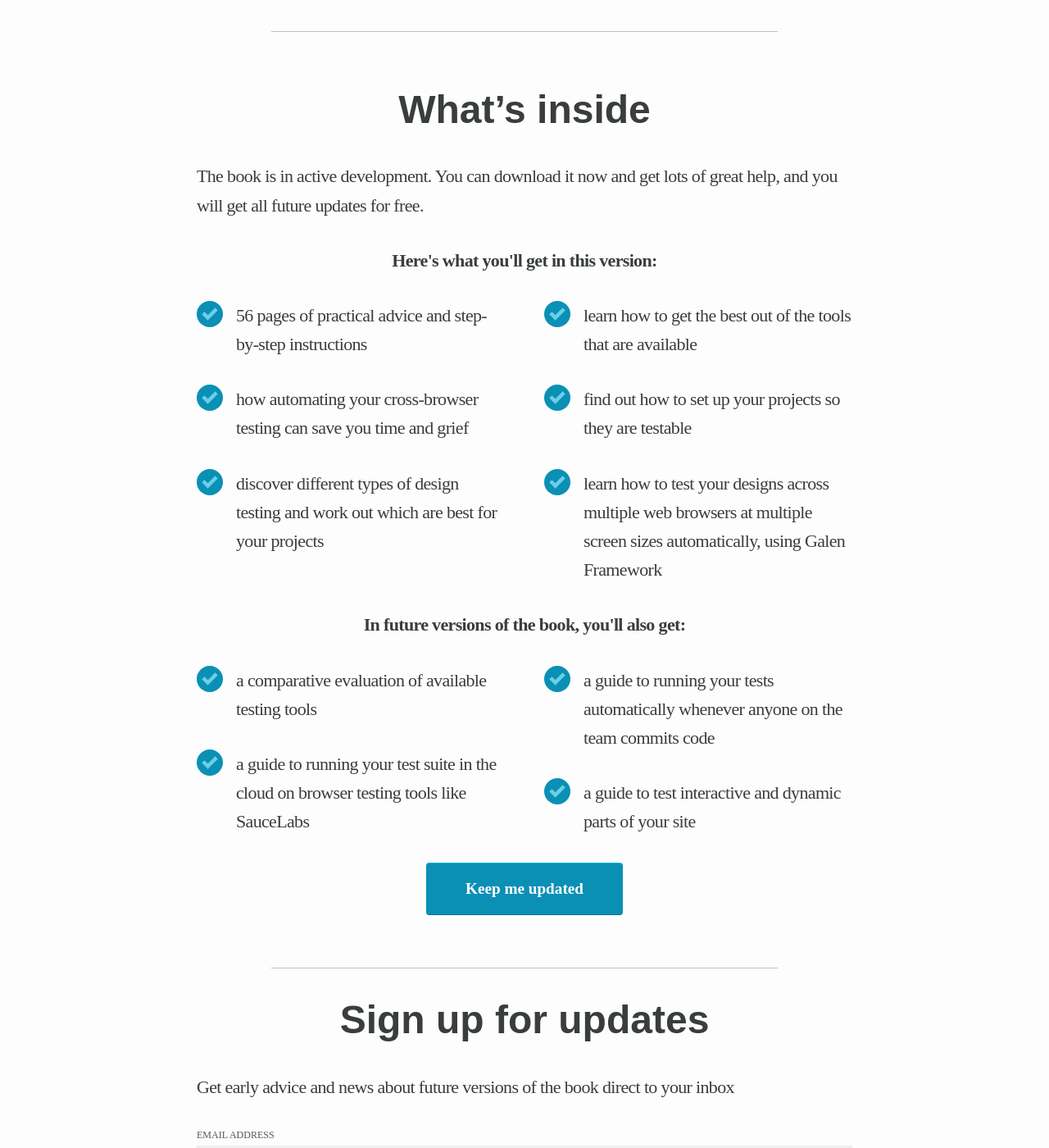
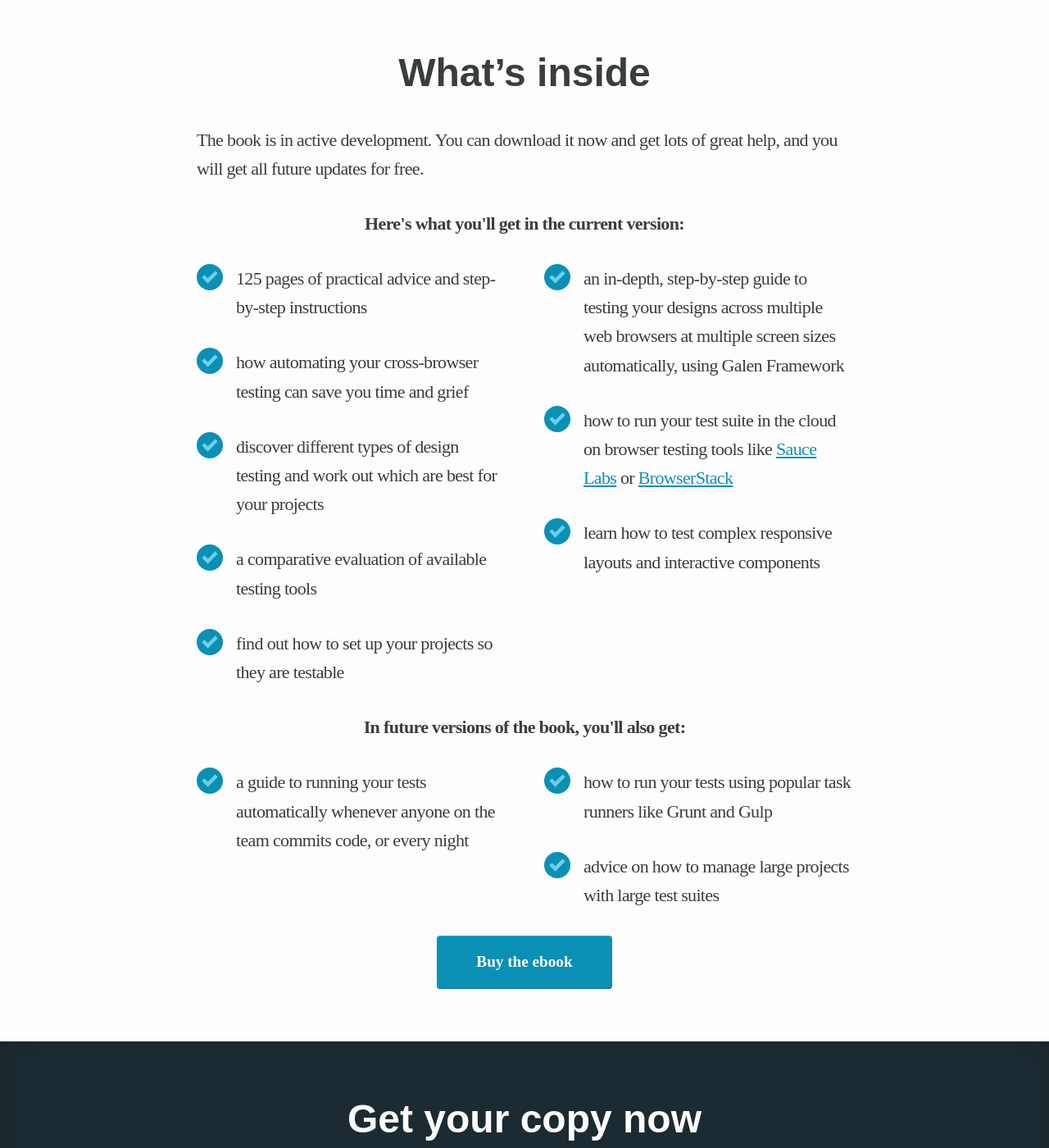
Before and after one commit to froots/froots.github.io, a Jekyll site: the page built from automated-testing-for-web-designers/index.html, in a window 1280 px wide and 1400 px high, scrolled down 3639 px. Shown: the whole window at 82% size. Built offline with Jekyll 4.4.1, drawn with Linux system fonts in a browser that asks for light colours; some of the changed text lies outside the part shown.

Commit message:
Updated ATFWD landing page for 0.2 changes

```diff
--- a/automated-testing-for-web-designers/index.html
+++ b/automated-testing-for-web-designers/index.html
@@ -21,7 +21,7 @@
 
 <div class="container intro">
   <div class="row">
-    <p class="intro-text">Testing your websites across all the popular browsers and devices is <strong>tedious</strong>, <strong>slow</strong> and often <strong>expensive</strong>. There are 100 more useful things that you could be doing, if testing weren't so important.</p>
+    <p class="intro-text">Testing your websites across all the popular browsers and devices is <strong>tedious</strong>, <strong>slow</strong> and often <strong>expensive</strong>. There are 100 more useful things that you could be doing. But testing is important.</p>
   </div>
 </div>
 
@@ -34,13 +34,13 @@
       <li>You wish there was a <strong>better way to test</strong> that your designs work on popular devices and browsers</li>
     </ul>
     <p>How often have you manually tested your design only to find that your approach simply doesn't work on one of the major browsers?</p>
-    <p>Sometimes this means having to change tack completely, or putting browser-specific hacks in place to work around the problem. <strong>Stupid browsers</strong>.</p>
+    <p>Sometimes this means having to change tack completely, or putting browser-specific hacks in place to work around the problem.</p>
   </div>
 </div>
 
 <div class="container section callout callout-light">
   <div class="row">
-    <p class="callout-text">Backing up your commitment to high quality by manually testing on a wide range of devices and browsers takes an awful lot of <strong>time</strong>, <strong>expense</strong> and <strong>anguish</strong>.</p>
+    <p class="callout-text">Backing up your commitment to high quality by manually testing on a wide range of devices and browsers takes a lot of <strong>time</strong>, <strong>expense</strong> and <strong>anguish</strong>.</p>
     <p class="callout-text">Wouldn't it be great to delegate away most of this tedium and overhead so you can focus on those 100 other more important things?</p>
     <div class="buttons buttons-flow">
       {% if page.launched %}
@@ -70,12 +70,12 @@
     <p>By automating such a big chunk of work, you may see some of these benefits:</p>
     <ul>
       <li>Save many, many hours over the course of your project</li>
-      <li>Colleagues, clients or managers will think you are some kind of wizard</li>
+      <li>Colleagues, clients or managers will think you are a magician</li>
       <li>You and your team will be more motivated to fix bugs</li>
       <li>Your design process can change for the better, by embracing testing earlier</li>
       <li>Take an incremental approach to quality</li>
     </ul>
-    <p>This visual step-by-step guide will <strong>help you to set up an automated testing system</strong>, write your own test specs for your own designs, and get started changing how you work for the better.</p>
+    <p>This visual step-by-step guide will <strong>help you to set up an automated testing system</strong>, write your own test specs for your own designs, and start changing how you work, for the better.</p>
     <div class="buttons buttons-flow">
       {% if page.launched %}
         <a href="#buy" class="button button-primary">Buy the ebook</a>
@@ -88,20 +88,22 @@
   <div class="row section">
     <h2>What’s inside</h2>
     <p>The book is in active development. You can download it now and get lots of great help, and you will get all future updates for free.</p>
-    <p class="feature-list-header">Here's what you'll get in this version:</p>
+    <p class="feature-list-header">Here's what you'll get in the current version:</p>
     <div class="column-container">
       <div class="column-left">
         <ul class="feature-list">
-          <li>56 pages of practical advice and step-by-step instructions</li>
+          <li>125 pages of practical advice and step-by-step instructions</li>
           <li>how automating your cross-browser testing can save you time and grief</li>
           <li>discover different types of design testing and work out which are best for your projects</li>
+          <li>a comparative evaluation of available testing tools</li>
+          <li>find out how to set up your projects so they are testable</li>
         </ul>
       </div>
       <div class="column-right">
         <ul class="feature-list">
-          <li>learn how to get the best out of the tools that are available</li>
-          <li>find out how to set up your projects so they are testable</li>
-          <li>learn how to test your designs across multiple web browsers at multiple screen sizes automatically, using Galen Framework</li>
+          <li>an in-depth, step-by-step guide to testing your designs across multiple web browsers at multiple screen sizes automatically, using Galen Framework</li>
+          <li>how to run your test suite in the cloud on browser testing tools like <a href="https://saucelabs.com/">Sauce Labs</a> or <a href="https://www.browserstack.com">BrowserStack</a></li>
+          <li>learn how to test complex responsive layouts and interactive components</li>
         </ul>
       </div>
     </div>
@@ -109,14 +111,13 @@
     <div class="column-container">
       <div class="column-left">
         <ul class="feature-list">
-          <li>a comparative evaluation of available testing tools</li>
-          <li>a guide to running your test suite in the cloud on browser testing tools like SauceLabs</li>
+          <li>a guide to running your tests automatically whenever anyone on the team commits code, or every night</li>
         </ul>
       </div>
       <div class="column-right">
         <ul class="feature-list">
-          <li>a guide to running your tests automatically whenever anyone on the team commits code</li>
-          <li>a guide to test interactive and dynamic parts of your site</li>
+          <li>how to run your tests using popular task runners like Grunt and Gulp</li>
+          <li>advice on how to manage large projects with large test suites</li>
         </ul>
       </div>
     </div>
@@ -128,7 +129,6 @@
       {% endif %}
     </div>
   </div>
-  <hr/>
 </div>
 
 {% unless page.launched %}
@@ -158,7 +158,7 @@
           </a>
         </div>
         <ul class="feature-list">
-          <li>56 pages of practical advice and step-by-step instructions</li>
+          <li>125 pages of practical advice and step-by-step instructions</li>
           <li>30 days money back guarantee</li>
           <li>Free source code and working example project to get started with straight away</li>
         </ul>
@@ -173,8 +173,8 @@
     <div class="portrait">
       <img src="/images/landing/portrait.jpg" alt="Jim Newbery" class="portrait-image">
     </div>
-    <p class="intro-text">My name is Jim Newbery. I'm a front end developer and team leader from Edinburgh.</p>
-    <p>I've been developing websites and web applications for twenty years now, and in that time I've learned a lot from countless colleagues and friends. I like to give back by helping others learn from my experience in return.</p>
-    <p>You should follow me on Twitter <a href="https://twitter.com/froots101">@froots101</a> or <a href="/">read my blog</a>.</p>
+    <p class="intro-text">My name is Jim Newbery. I'm a front end developer from Edinburgh in sunny Scotland.</p>
+    <p>I've been creating websites and web applications for twenty years, and in that time I've learned a lot from countless colleagues and friends. I like to give back by helping others learn from my experience.</p>
+    <p>You can follow me on Twitter <a href="https://twitter.com/froots101">@froots101</a> or <a href="/">read my blog</a>.</p>
   </div>
 </div>
```
Also changed, not shown: other parts of automated-testing-for-web-designers/index.html (+1 -1 lines), images/landing/portrait.jpg.
